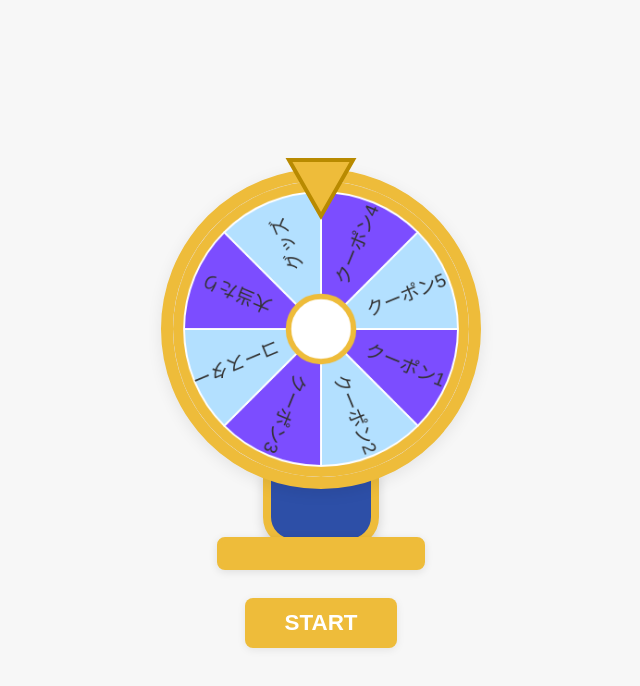
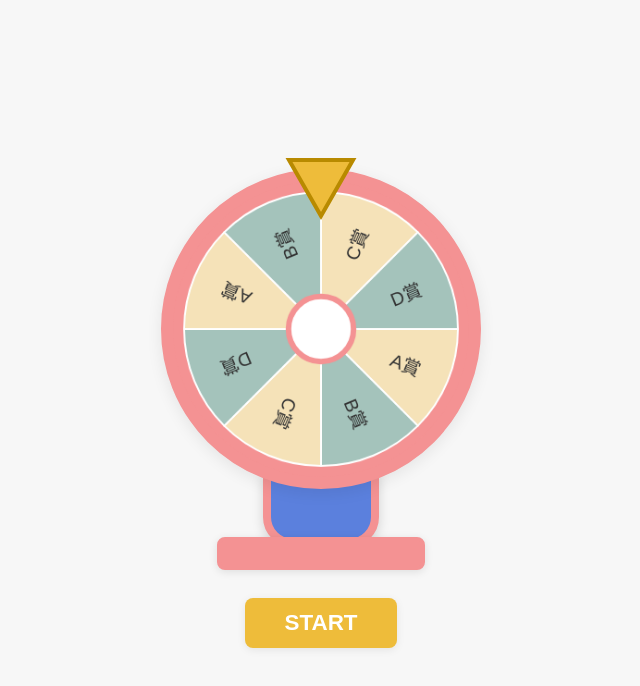
Before and after one commit to irohilo/irohilo.github.io, a plain HTML site: page index.html in a window 1280 px wide. Shown: the whole page, without its empty margins (319-959 px from the left). Drawn offline with Linux system fonts and the light colour scheme.

Commit message:
Update index.html

```diff
--- a/index.html
+++ b/index.html
@@ -29,8 +29,8 @@
         border-radius: 50%;
         box-sizing: border-box;
         display: block;
-        background: #e6e6fa;
-        border: 12px solid #eebc3a;
+        background: #f49293;
+        border: 12px solid #f49293;
         box-shadow: 0 4px 16px rgba(0, 0, 0, 0.08);
         width: 80vw;
         max-width: 320px;
@@ -50,20 +50,20 @@
       #stand {
         width: 100px;
         height: 60px;
-        background: #2d4fa7;
+        background: #5b80dd;
         border-radius: 0 0 30px 30px;
-        border: 8px solid #eebc3a;
+        border: 8px solid #f49293;
         margin-top: -18px;
         box-shadow: 0 4px 12px rgba(0, 0, 0, 0.15);
       }
       #base {
         width: 200px;
         height: 25px;
-        background: #eebc3a;
+        background: #f49293;
         border-radius: 8px;
         margin-top: -10px;
         box-shadow: 0 2px 8px rgba(0, 0, 0, 0.1);
-        border: 4px solid #eebc3a;
+        border: 4px solid #f49293;
       }
       button {
         margin-top: 28px;
@@ -149,26 +149,17 @@
       </div>
     </div>
     <script>
-      const items = [
-        "クーポン1",
-        "クーポン2",
-        "クーポン3",
-        "コースター",
-        "大当たり",
-        "グッズ",
-        "クーポン4",
-        "クーポン5",
-      ];
+      const items = ["A賞", "B賞", "C賞", "D賞", "A賞", "B賞", "C賞", "D賞"];
       // 紫と水色で交互に
       const colors = [
-        "#7c4dff",
-        "#b3e0ff",
-        "#7c4dff",
-        "#b3e0ff",
-        "#7c4dff",
-        "#b3e0ff",
-        "#7c4dff",
-        "#b3e0ff",
+        "#f5e2b8",
+        "#a4c3bb",
+        "#f5e2b8",
+        "#a4c3bb",
+        "#f5e2b8",
+        "#a4c3bb",
+        "#f5e2b8",
+        "#a4c3bb",
       ];
       const canvas = document.getElementById("wheel");
       const ctx = canvas.getContext("2d");
@@ -196,7 +187,7 @@
         ctx.beginPath();
         ctx.arc(radius(), radius(), radius() - 6, 0, 2 * Math.PI);
         ctx.lineWidth = 12;
-        ctx.strokeStyle = "#eebc3a";
+        ctx.strokeStyle = "#f49293";
         ctx.stroke();
         ctx.restore();
 
@@ -233,7 +224,7 @@
         ctx.fillStyle = "#fff";
         ctx.fill();
         ctx.lineWidth = 6;
-        ctx.strokeStyle = "#eebc3a";
+        ctx.strokeStyle = "#f49293";
         ctx.stroke();
         ctx.restore();
       }
```
